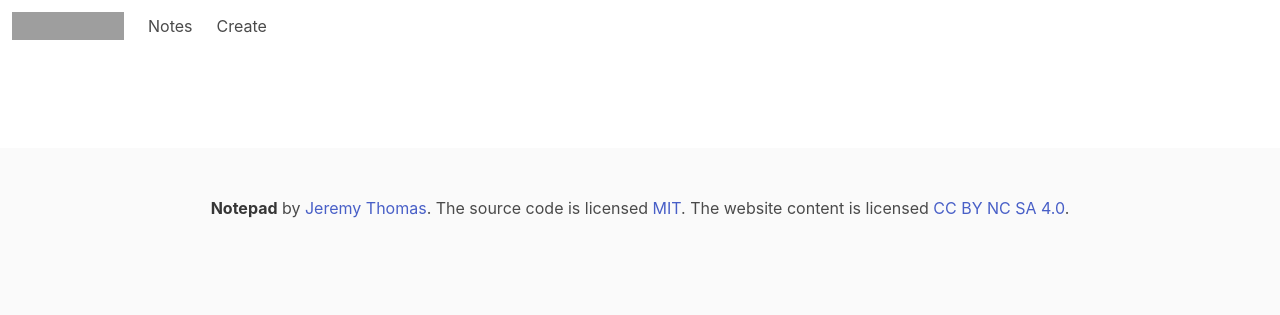
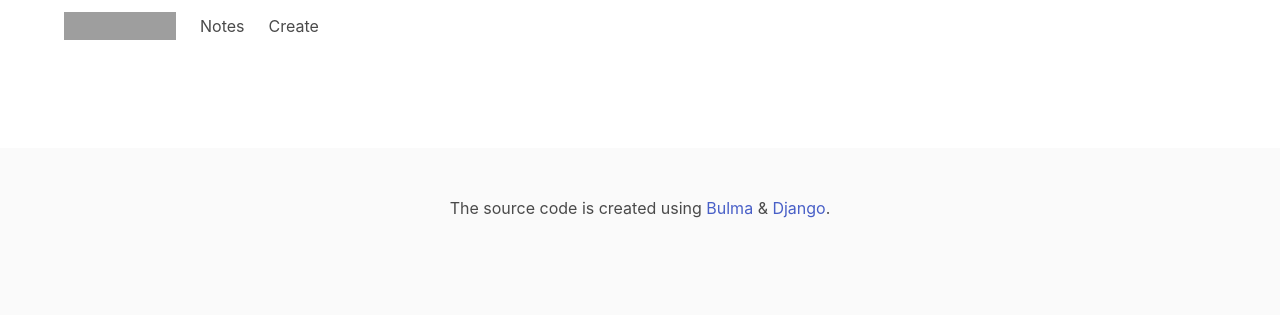
Before and after one commit to stuartelimu/notepad, a Django app: template templates/base.html in a window 1280 px wide. Shown: the top 315 px of the page. Run offline with Django 3.2, Linux system fonts and the light colour scheme; the template is opened without the code that fills it, so the values that code supplies are empty; some libraries are stand-ins or nearby versions; grey boxes are pictures that could not be loaded.

Commit message:
some ui updates

```diff
--- a/templates/base.html
+++ b/templates/base.html
@@ -9,7 +9,9 @@
   <script defer src="https://use.fontawesome.com/releases/v5.3.1/js/all.js"></script>
 </head>
 <body>
+    <div class="container">
     <nav class="navbar" role="navigation" aria-label="main navigation">
+
         <div class="navbar-brand">
           <a class="navbar-item" href="https://bulma.io">
             <img src="https://bulma.io/images/bulma-logo.png" width="112" height="28">
@@ -38,7 +40,7 @@
 
         </div>
       </nav>
-
+    </div>
       <main>
         <section class="section">
           <div class="container">
@@ -52,12 +54,41 @@
   <footer class="footer">
     <div class="content has-text-centered">
       <p>
-        <strong>Notepad</strong> by <a href="https://jgthms.com">Jeremy Thomas</a>. The source code is licensed
-        <a href="http://opensource.org/licenses/mit-license.php">MIT</a>. The website content
-        is licensed <a href="http://creativecommons.org/licenses/by-nc-sa/4.0/">CC BY NC SA 4.0</a>.
+        The source code is created using
+        <a href="https://bulma.io/">Bulma</a> & <a href="https://www.djangoproject.com/">Django</a>.
       </p>
     </div>
   </footer>
 
+  <script>
+
+  document.addEventListener('DOMContentLoaded', () => {
+
+// Get all "navbar-burger" elements
+const $navbarBurgers = Array.prototype.slice.call(document.querySelectorAll('.navbar-burger'), 0);
+
+// Check if there are any navbar burgers
+if ($navbarBurgers.length > 0) {
+
+  // Add a click event on each of them
+  $navbarBurgers.forEach( el => {
+    el.addEventListener('click', () => {
+
+      // Get the target from the "data-target" attribute
+      const target = el.dataset.target;
+      const $target = document.getElementById(target);
+
+      // Toggle the "is-active" class on both the "navbar-burger" and the "navbar-menu"
+      el.classList.toggle('is-active');
+      $target.classList.toggle('is-active');
+
+    });
+  });
+}
+
+});
+
+  </script>
+
 </body>
 </html>
```
